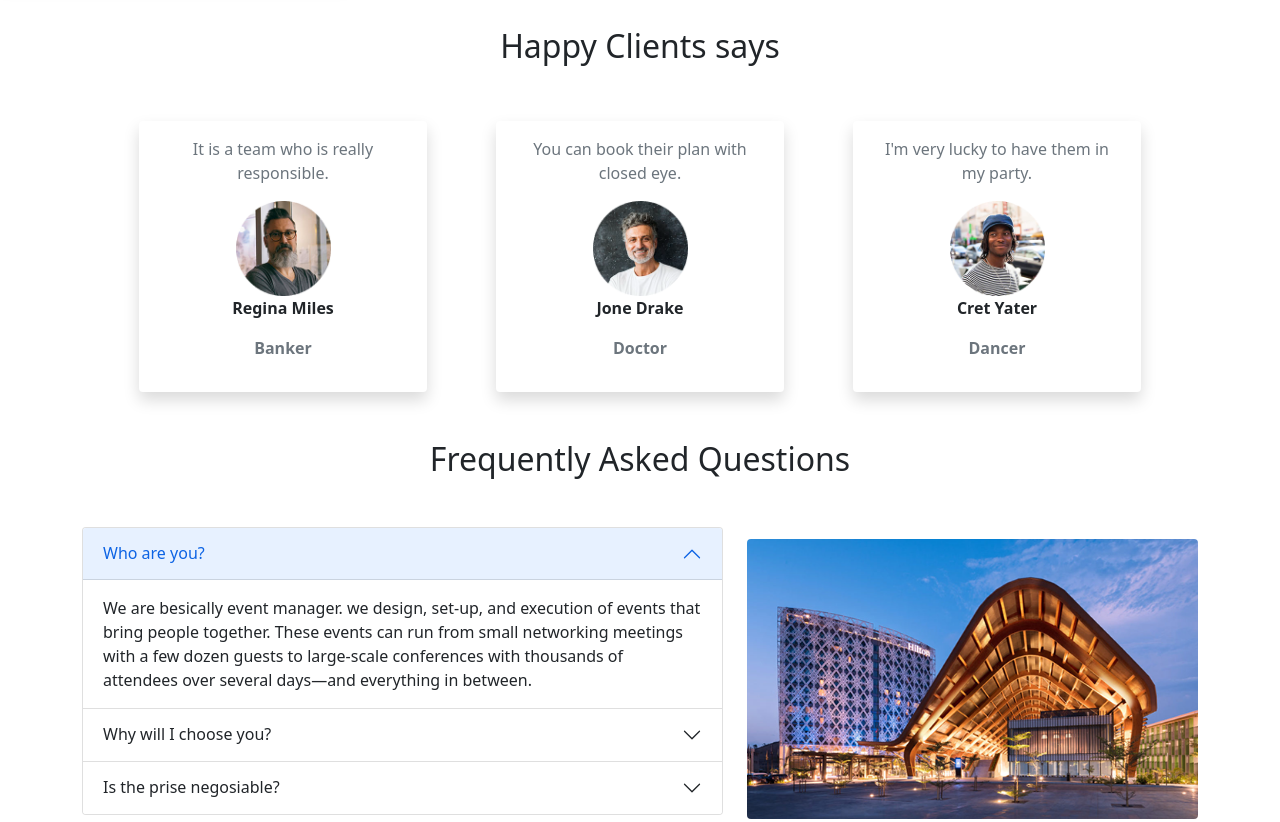
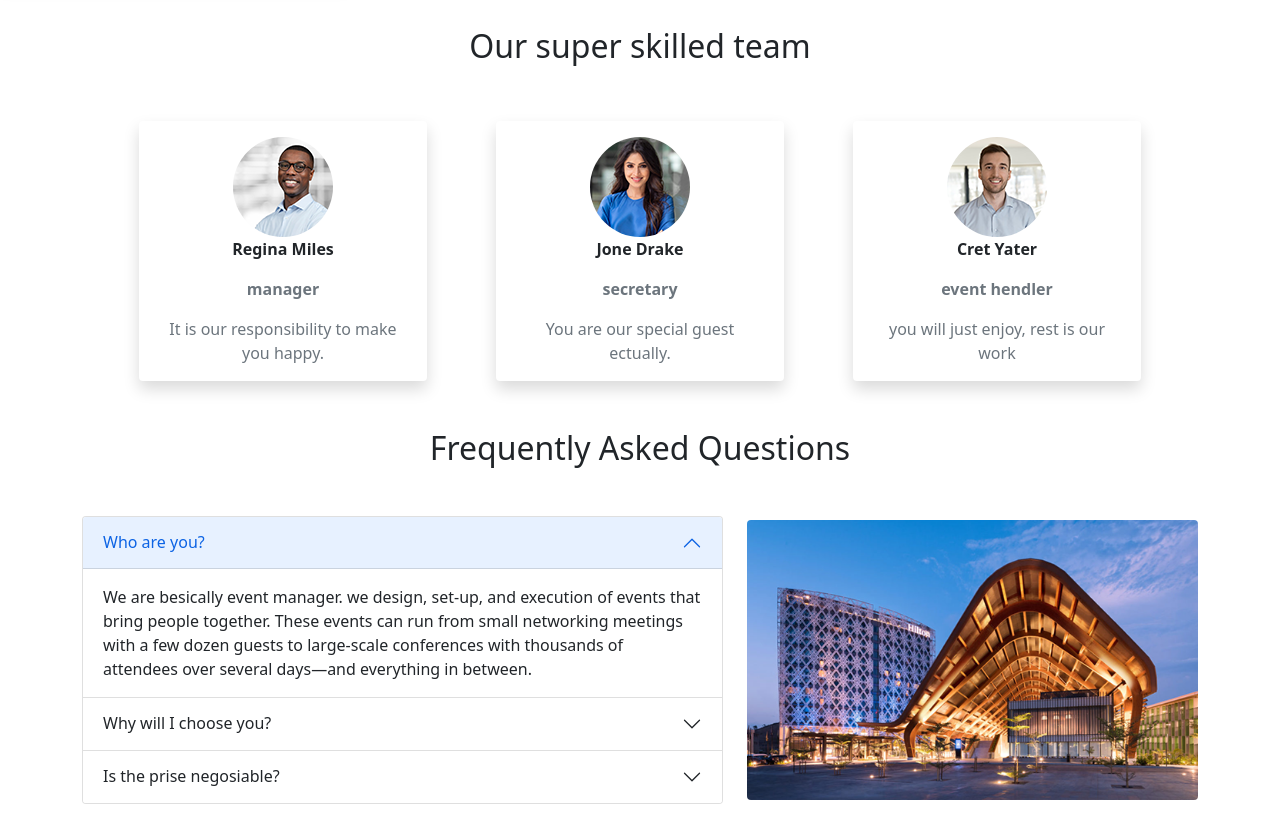
Before and after one commit to mh4bib/convention-center, a plain HTML site: page index.html in a window 1280 px wide. Shown: the part 1280-2102 px from the top of the page. Drawn offline with nearby package versions, Linux system fonts and the light colour scheme.

Commit message:
final commit 4

```diff
--- a/css/style.css
+++ b/css/style.css
@@ -19,7 +19,8 @@
     border-radius: 20px;
 }
 .my-img{
-    width: 95px;
+    width: 100px;
+    border-radius: 50%;
 }
 .my-toast{
     border-left: 8px solid #0275d8;
--- a/index.html
+++ b/index.html
@@ -58,7 +58,7 @@
                 <div class="carousel-caption">
                   <h5>Wedding</h5>
                   <p>We'll make your wedding spesial.</p>
-                  <button type="button" class="btn btn-light">book now</button>
+                  <a href="https://in.pinterest.com/pin/312015080430519777/" target="_blank"><button type="button" class="btn btn-light">book now</button></a>
                 </div>
               </div>
               <div class="carousel-item">
@@ -66,7 +66,7 @@
                 <div class="carousel-caption">
                   <h5>Birthday</h5>
                   <p>We will wish you a great birthday .</p>
-                  <button type="button" class="btn btn-light">book now</button>
+                  <a href="https://www.pinterest.com/pin/769482286321241522/" target="_blank"><button type="button" class="btn btn-light">book now</button></a>
                 </div>
               </div>
               <div class="carousel-item">
@@ -74,7 +74,7 @@
                 <div class="carousel-caption">
                   <h5>Party</h5>
                   <p>You'll just enjoy, rest is ours.</p>
-                  <button type="button" class="btn btn-light">book now</button>
+                  <a href="https://www.pinterest.com/pin/731060952005057148/" target="_blank"><button type="button" class="btn btn-light">book now</button></a>
                 </div>
               </div>
             </div>
@@ -167,32 +167,32 @@
           <button type="button" class="btn-close me-2 m-auto" data-bs-dismiss="toast" aria-label="Close"></button>
         </div>
       </div>
-      <!-- Clients says -->
+      <!-- team -->
       <div class="container my-5">
-        <h2 class="text-center">Happy Clients says</h2>
+        <h2 class="text-center">Our super skilled team</h2>
         <div class="row justify-content-evenly">
           <div class="card col-sm-12 col-md-6 col-lg-4 mt-5 shadow rounded my-card" style="max-width: 18rem;">
             <div class="card-body text-center">
-              <p class="card-text text-muted">It is a team who is really responsible.</p>
-              <img src="images/person 1.png" class="my-img" alt="...">
+              <img src="images/person-1.png" class="my-img" alt="...">
               <p class="fw-bold">Regina Miles</p>
-              <p class="fw-bold text-muted">Banker</p>
+              <p class="fw-bold text-muted">manager</p>
+              <p class="card-text text-muted">It is our responsibility to make you happy.</p>
             </div>
           </div>
           <div class="card col-sm-12 col-md-6 col-lg-4 mt-5 shadow rounded my-card" style="max-width: 18rem;">
             <div class="card-body text-center">
-              <p class="card-text text-muted">You can book their plan with closed eye.</p>
-              <img src="images/person 2.png" class="my-img" alt="...">
+              <img src="images/person-2.png" class="my-img" alt="...">
               <p class="fw-bold">Jone Drake</p>
-              <p class="fw-bold text-muted">Doctor</p>
+              <p class="fw-bold text-muted">secretary</p>
+              <p class="card-text text-muted">You are our special guest ectually.</p>
             </div>
           </div>
           <div class="card col-sm-12 col-md-6 col-lg-4 mt-5 shadow rounded my-card" style="max-width: 18rem;">
             <div class="card-body text-center">
-              <p class="card-text text-muted">I'm very lucky to have them in my party.</p>
-              <img src="images/person 3.png" class="my-img" alt="...">
+              <img src="images/person-3.png" class="my-img" alt="...">
               <p class="fw-bold">Cret Yater</p>
-              <p class="fw-bold text-muted">Dancer</p>
+              <p class="fw-bold text-muted">event hendler</p>
+              <p class="card-text text-muted">you will just enjoy, rest is our work</p>
             </div>
           </div>
         </div>
@@ -201,7 +201,7 @@
       <div class="container mb-5">
         <h2 class="text-center mb-5">Frequently Asked Questions</h2>
         <div class="row align-items-center">
-          <div class="accordion col-sm-12 col-md-6 col-lg-7 mb-3">
+          <div class="accordion col-sm-12 col-md-6 col-lg-7 mb-3 order-md-1 order-2">
             <div class="accordion" id="accordionExample">
               <div class="accordion-item">
                 <h2 class="accordion-header" id="headingOne">
@@ -241,7 +241,7 @@
               </div>
             </div>
           </div>
-          <div class="col-sm-12 col-md-6 col-lg-5">
+          <div class="col-sm-12 col-md-6 col-lg-5 mb-3 order-md-2 order-1">
             <img src="images/center.png" alt="" class="img-fluid rounded">
           </div>
         </div>
```
Also changed, not shown: images/person 1.png (deleted), images/person 2.png (deleted), images/person 3.png (deleted), images/person-1.png (added), images/person-2.png (added), images/person-3.png (added).
